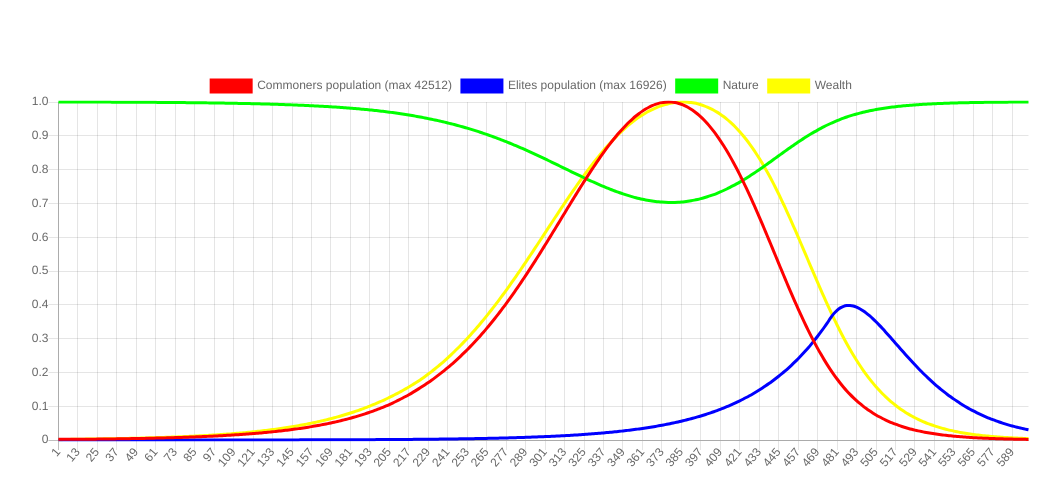
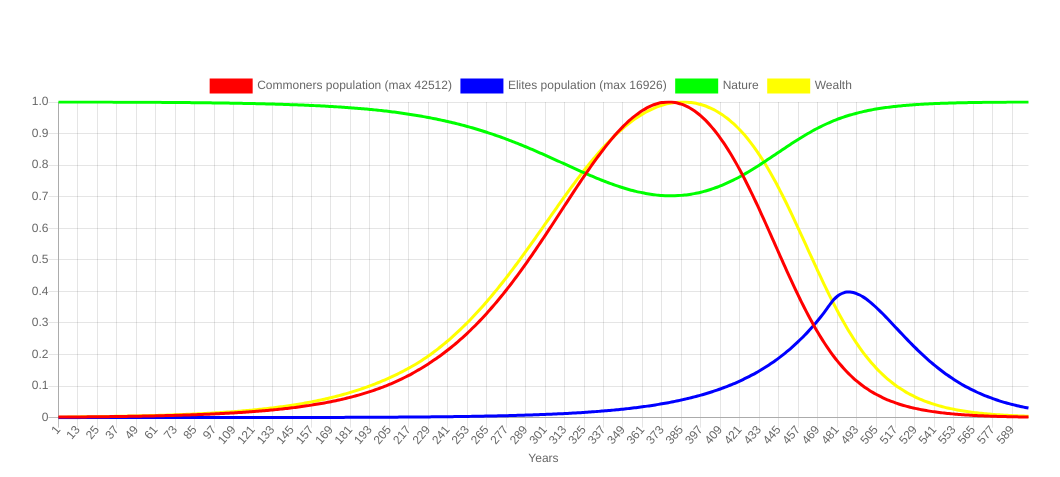
Before and after one commit to adamwight/handy-explorer, a Vue app: page / in a window 1280 px wide. Shown: the part 414-891 px from the top of the page, without its empty margins (108-1168 px from the left). Built offline with nearby package versions, Linux system fonts and the light colour scheme.

Commit message:
Time axis label

```diff
--- a/src/views/Home.vue
+++ b/src/views/Home.vue
@@ -30,6 +30,14 @@ import { HandySimulator } from '@/HandySimulator';
                 animation: false,
                 responsive: true,
                 maintainAspectRatio: false,
+                scales: {
+                    xAxes: [{
+                        scaleLabel: {
+                            display: true,
+                            labelString: "Years",
+                        },
+                    }],
+                },
             };
         },
     },
```
